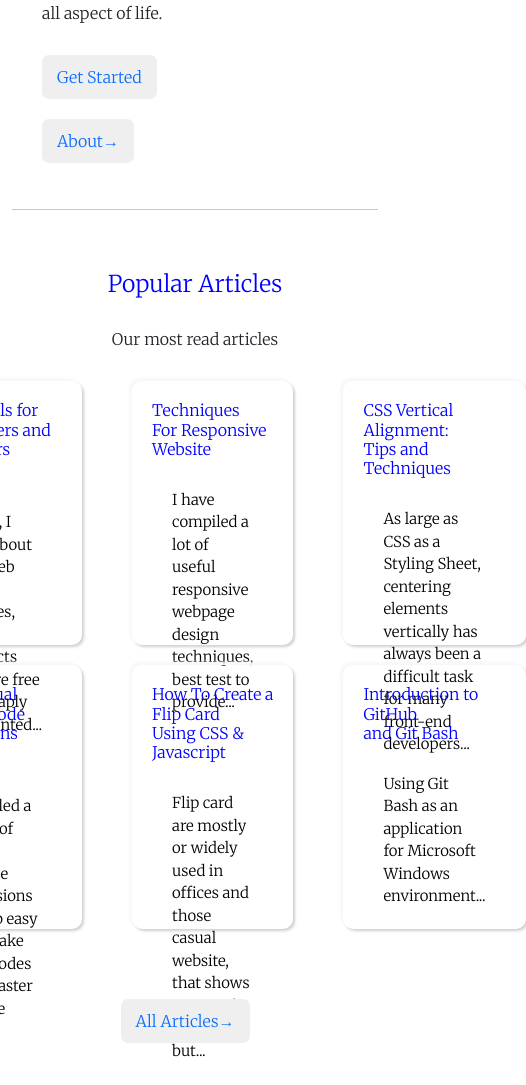
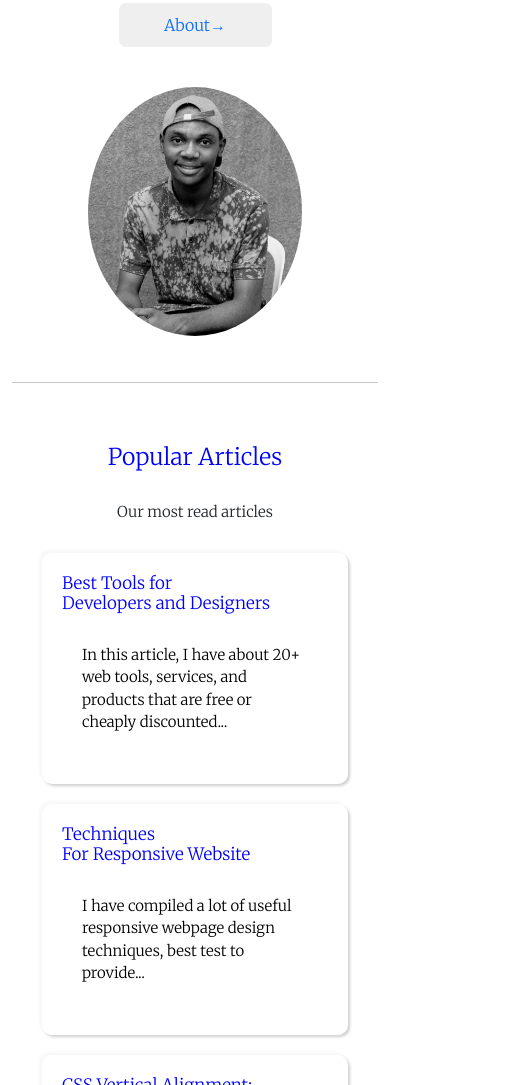
Before and after one commit to IzuagbeSamuel/CoopEnterprises, a website built with webpack: page src/index.html in a window 390 px wide. Shown: the part 491-1576 px from the top of the page, 526 px wide, since content can reach past the window. Built offline with nearby package versions, Linux system fonts and the light colour scheme.

Commit message:
Styled my queries file to make homepage responsive

```diff
--- a/src/css/queries.css
+++ b/src/css/queries.css
@@ -1,9 +1,72 @@
 @media(max-width: 800px) {
+  .fa-ellipsis-v {
+    display: flex;
+  }
+
+  .heading-section .outer-shadow {
+    width: 100%;
+  }
+
   .heading-section ul {
     display: none;
   }
 
-  .fa-ellipsis-v {
-    display: flex;
+  .showcase-section .grid-container {
+    display: block;
+  }
+
+  .showcase-section h1 {
+    text-align: center;
+  }
+
+  .showcase-section p {
+    text-align: center;
+  }
+
+  .showcase-section button {
+    margin-right: auto;
+    margin-left: auto;
+    display: block;
+    width: 50%;
+  }
+
+  .showcase-section img {
+    width: 70%;
+    display: block;
+    margin-left: auto;
+    margin-right: auto;
+  }
+
+  .article-section .grid-container-2{
+    display: block;
+  }
+
+  .article-section .grip-article {
+    margin-left: 20px;
+  }
+
+  .article-section .outer-shadow {
+    margin-left: 0;
+    max-height: 100%;
+    max-width: 100%;
+  }
+
+  .article-section h6 {
+    font-size: 17px;
+  }
+
+  .article-section p {
+    font-size: 15px;
   }
 }
+
+@media(max-width: 993px) {
+  .article-section .grid-container-2 {
+    grid-template-columns: auto auto;
+  }
+
+  .article-section .grid-container {
+    margin-left: 20px;
+    margin-right: 20px;
+  }
+}
--- a/src/index.html
+++ b/src/index.html
@@ -70,19 +70,19 @@
       <div class="grid-item-2 outer-shadow">
         <a href="./CSS-Vertical-Alignment-Tips-and-Techniques.html">
           <h6 class="fontColor">CSS Vertical Alignment:<br> Tips and Techniques</h6>
-          <p>As large as CSS as a Styling Sheet, centering elements vertically has always been a difficult task for many front-end developers...</p>
+          <p>As a Styling Sheet, centering elements vertically has always been a hard task for many front-end developers...</p>
         </a>
       </div>
       <div class="grid-item-2 outer-shadow">
         <a href="./Best-Visual-Studio-Code-Extensions.html">
         <h6 class="fontColor">Best Visual Studio Code<br> Extensions</h6>
-        <p>I have compiled a series of good VSCode Extensions to help easy and make your codes neat, faster to code and...</p>
+        <p>I have compiled a series of good VSCode Extensions to help make your codes neat, faster and...</p>
         </a>
       </div>
       <div class="grid-item-2 outer-shadow">
         <a href="./How-To-Create-a-Flip-Card-Using-CSS./">
         <h6 class="fontColor">How To Create a Flip Card<br> Using CSS & Javascript</h6>
-        <p>Flip card are mostly or widely used in offices and those casual website, that shows a person's identity but...</p>
+        <p>Flip card are mostly or widely used in offices and those casual website...</p>
         </a>
       </div>
       <div class="grid-item-2 outer-shadow">
```
